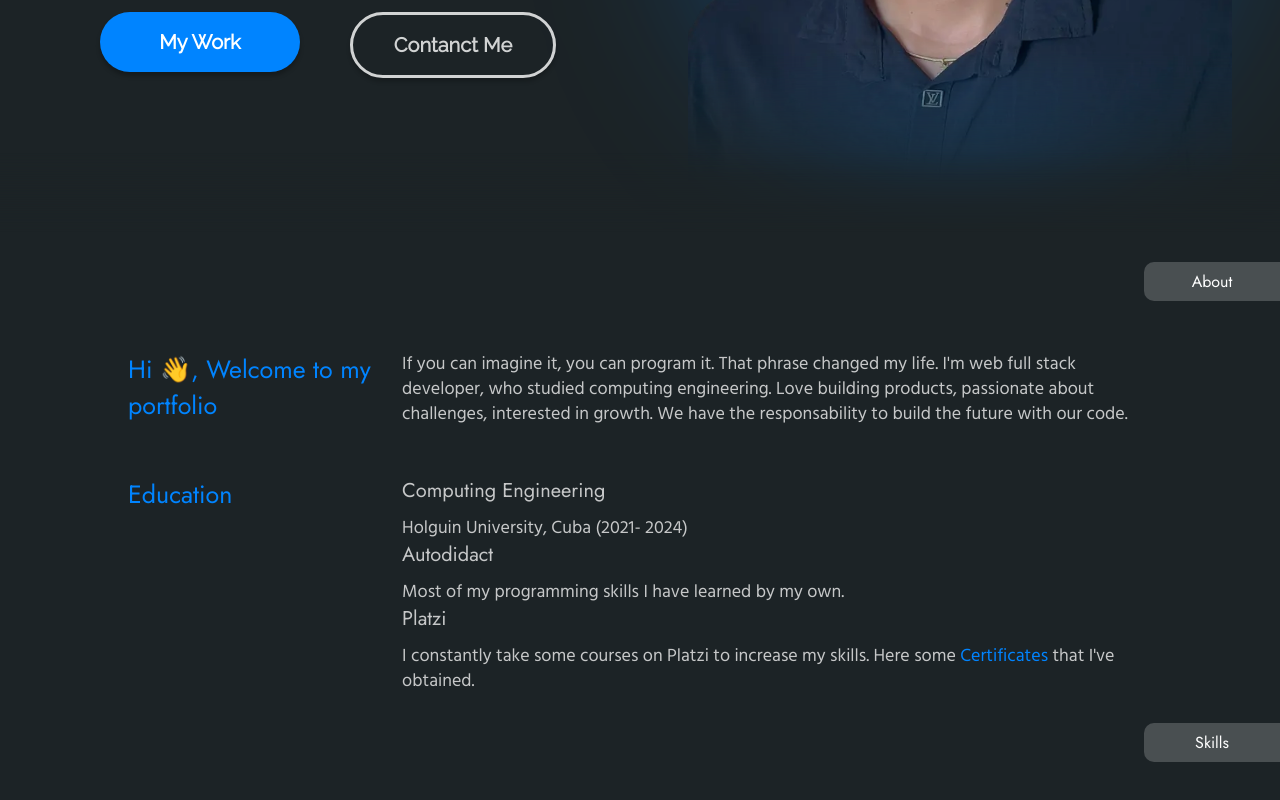
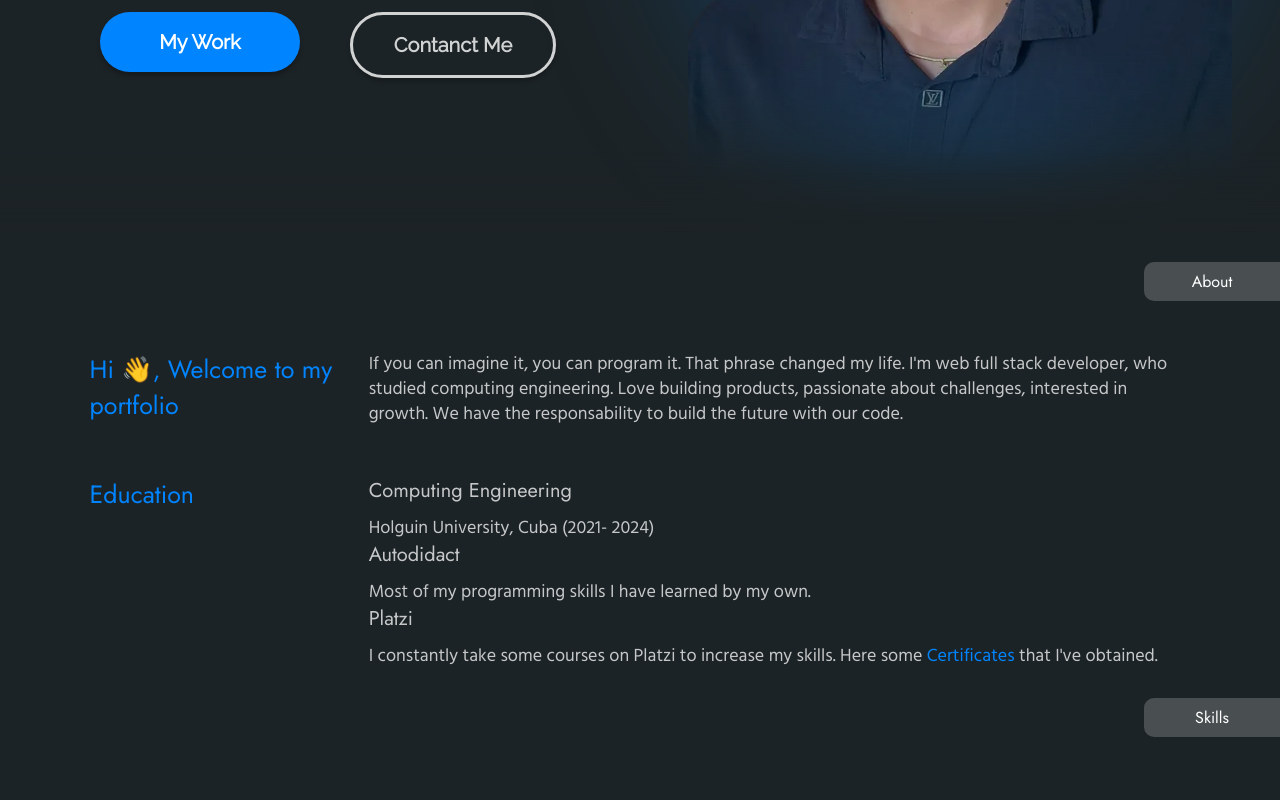
Before and after one commit to lazaroah02/lazaro_altedill_portfolio, an Astro site: page / in a window 1280 px wide. Shown: the part 568-1368 px from the top of the page. Built offline with nearby package versions, Linux system fonts and the light colour scheme; Astro itself is replaced by a stand-in of ours.

Commit message:
adjusting about size to align the start with the home title

```diff
--- a/src/components/Paragraph/index.css
+++ b/src/components/Paragraph/index.css
@@ -7,7 +7,7 @@
     justify-content:flex-start;
     align-items: flex-start;
     gap:20px;
-    width: 80%;
+    width: 86%;
     margin:0 auto;
 }
 
```
